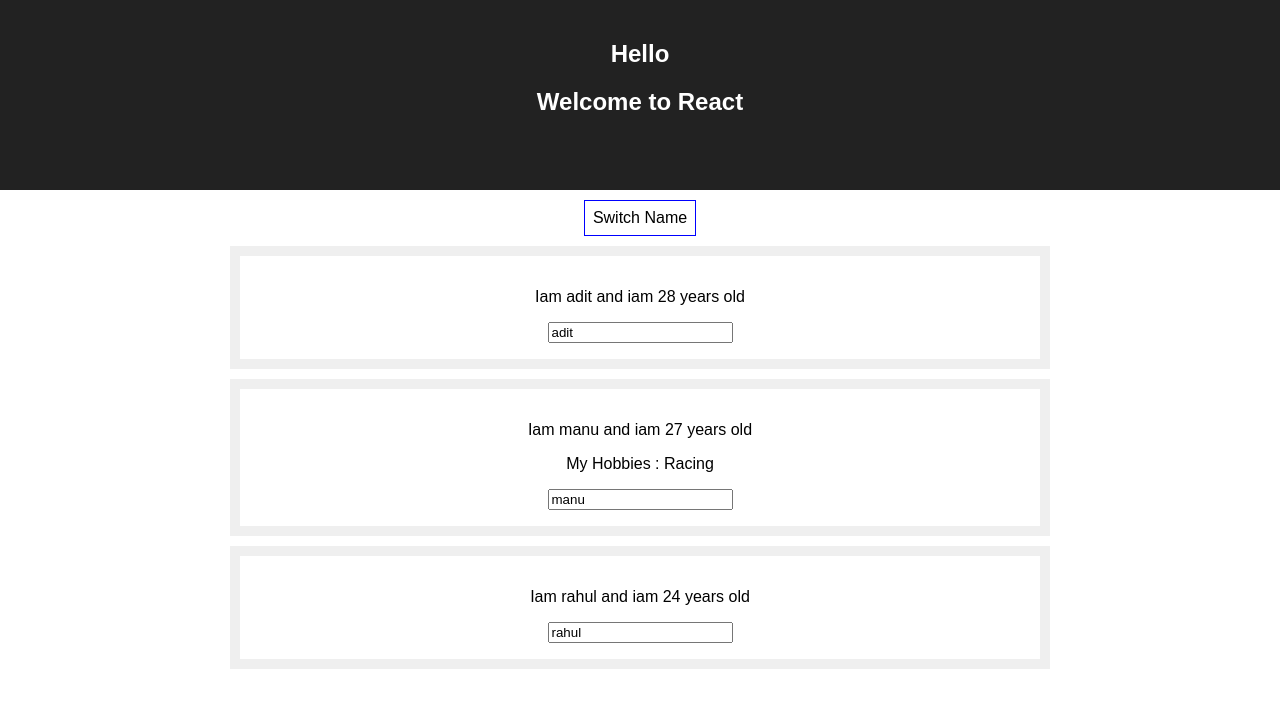
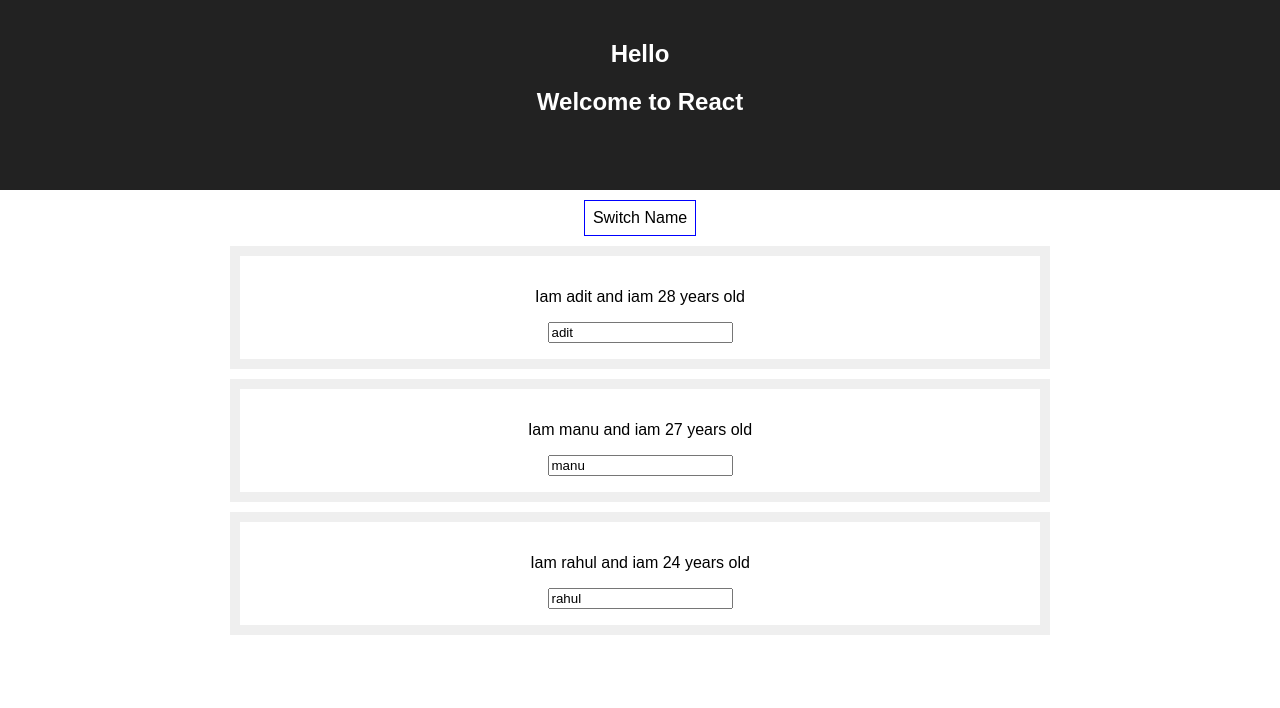
Before and after one commit to aditbharadwaj/React-Learning-Course-legacy, a React (Create React App) app: page / in a window 1280 px wide. Both pictures are taken after a click on the button "Switch Name". Shown: the top 708 px of the page. Built offline with nearby package versions, Linux system fonts and the light colour scheme.

Commit message:
This commit includes >> Flexible Component , Updating Each coponent with respective of the id , Each Input have its own onchange , iterating array of components

```diff
--- a/src/App.js
+++ b/src/App.js
@@ -8,52 +8,47 @@
   state= {
     persons: [
       {
-        name:'adit', age : 28
+        id:253 ,name:'adit', age : 28
       },
       {
-        name:'manu', age: 27
+        id:345 ,name:'manu', age: 27
       },
       {
-        name:'rahul', age : 24
+        id:567 ,name:'rahul', age : 24
       },
     ],
     showPerson: false
   };
-  switchNameHandler = (newName) =>{
 
-    console.log(' wasclicked:');
-    this.setState(
-      {persons: [
-      {
-        name:newName, age : 28
-      },
-      {
-        name:'manu', age: 27
-      },
-      {
-        name:'rahul', age : 24
-      }
-    ]})
+  //flexible component with respective input and key update
+  nameChangeHandler = (event, id) =>{
+   const personIndex = this.state.persons.findIndex(p =>{
+     return p.id === id
+   });
+   const person = {
+     ...this.state.persons[personIndex]
+    };
+    // const person = Object.assign({}, this.state.persons[personIndex]);
+    person.name = event.target.value;
+    const persons = [...this.state.persons];
+     persons[personIndex]= person;
+     this.setState( {persons:persons} );
+
   };
 
-  nameChangeHandler = (event) =>{
-    this.setState({persons: [
-      {
-        name:'Adit123', age : 28
-      },
-      {
-        name: event.target.value, age: 27
-      },
-      {
-        name:'rahul', age : 24
-      }
-    ]})
-  };
+
 
   togglePersonHandler= () =>{
       const doesShow = this.state.showPerson;
       this.setState({showPerson : !doesShow})
-  }
+  };
+
+  deletePersonHandler = (personIndex) => {
+    const personUpdate = this.state.persons.slice();//make a copy of the array
+   // const newPersonUpdate = [...this.state.persons]; //alternative
+    personUpdate.splice(personIndex, 1);
+    this.setState({persons:personUpdate})
+  };
   render() {
     // passing Css in JSX
     const style ={
@@ -65,27 +60,26 @@
       curson:'pointer'
     };
     // Rendering Component Conditionally using if else (Second Way)
-    let persons1 = null;
+    let persons = null;
     if(this.state.showPerson){
-      persons1 = (
+
+      persons = (
+        //Iteration of the array with unique index (delete)
         <div>
-        <Person
-       name={this.state.persons[0].name}
-       age={this.state.persons[0].age}>
-       </Person>
-        <Person
-        name={this.state.persons[1].name}
-        age={this.state.persons[1].age}
-        click={this.switchNameHandler.bind(this, 'Adiii')}
-        change={this.nameChangeHandler}>
-        My Hobbies : Racing
-        </Person>
-        <Person
-        name={this.state.persons[2].name}
-        age={this.state.persons[2].age}>
-        </Person>
+
+        {
+          this.state.persons.map((person,index) =>{
+          return <Person
+          click = {() => this.deletePersonHandler(index)}
+          name={person.name}
+          age= {person.age}
+          key={person.id}
+          changed = {(event) => this.nameChangeHandler(event,person.id)}
+         />
+        })}
+
     </div>
-      )
+      );
     }
     return (
       <div className="App">
@@ -99,7 +93,7 @@
         onClick={this.togglePersonHandler}>
         Switch Name
         </button>
-       {persons1}
+       {persons}
       </div>
     );
   }
@@ -188,3 +182,21 @@
 
  export default App;
   */
+
+  /* changing name
+  switchNameHandler = (newName) =>{
+
+    console.log(' wasclicked:');
+    this.setState(
+      {persons: [
+      {
+        name:newName, age : 28
+      },
+      {
+        name:'manu', age: 27
+      },
+      {
+        name:'rahul', age : 24
+      }
+    ]})
+  }; */
--- a/src/person/Person.js
+++ b/src/person/Person.js
@@ -6,8 +6,7 @@
 return (
     <div className="Person">
     <p onClick={props.click}> Iam {props.name} and iam {props.age} years old</p>
-    <p>{props.children}</p>
-    <input type="text" onChange={props.change} value={props.name}/>
+    <input type="text" onChange={props.changed} value={props.name}/>
      </div>
 
     )
```
Also changed, not shown: package.json (line endings or trailing spaces), 2 other files (tests, documents, lock files or other folders).
